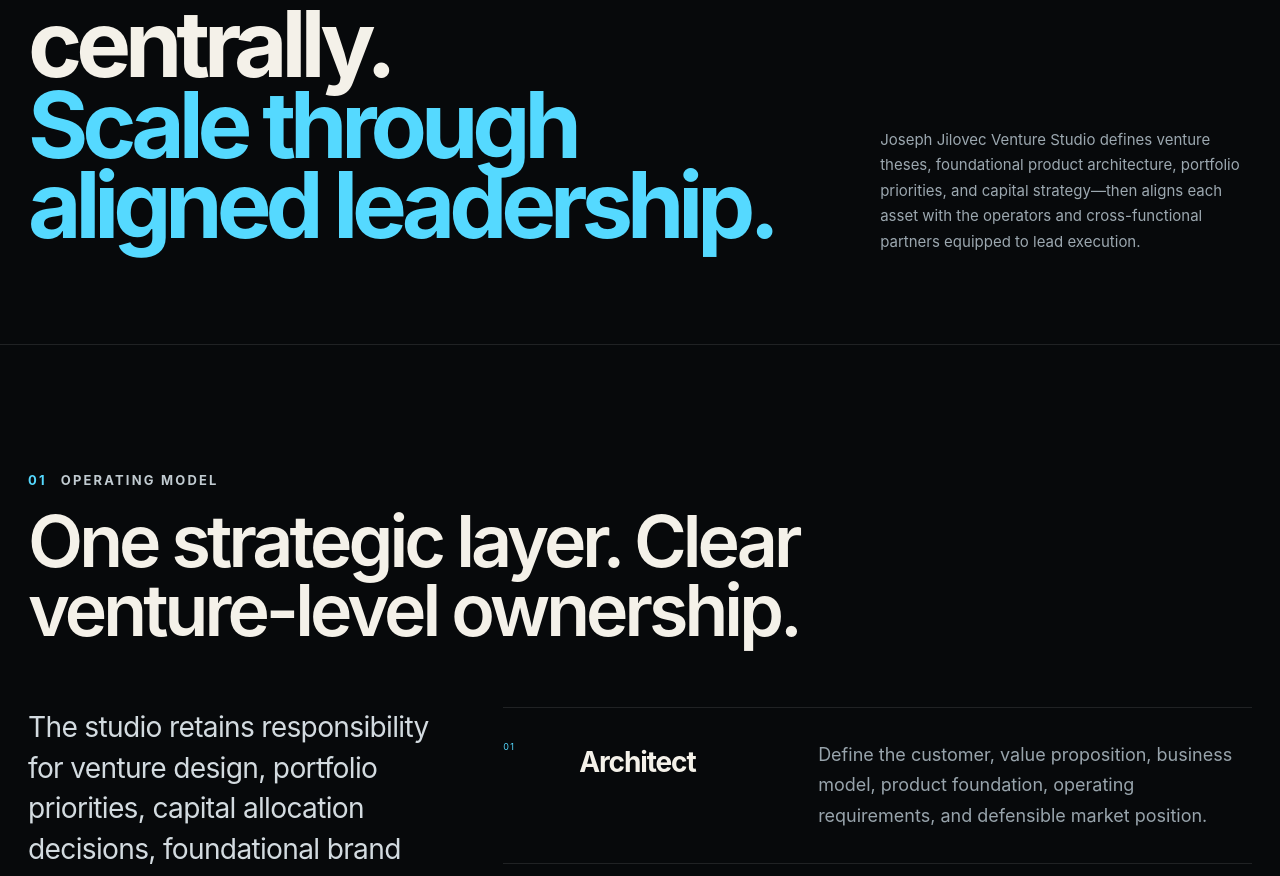
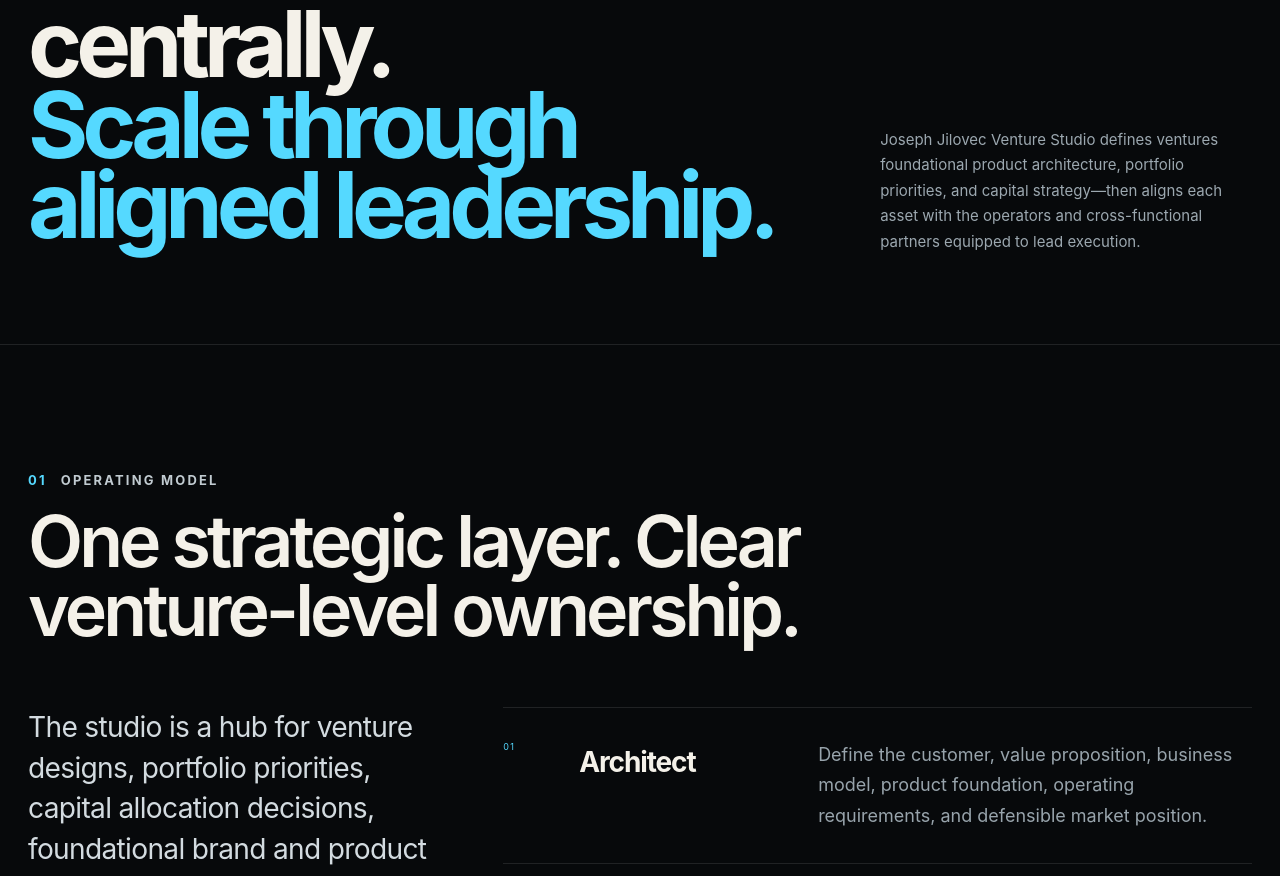
Before and after one commit to josephjilovec/josephjilovec, a Next.js app: page /studio in a window 1280 px wide. Shown: the part 332-1208 px from the top of the page. Built offline with nearby package versions, Linux system fonts and the light colour scheme.

Commit message:
Update page.tsx

```diff
--- a/app/studio/page.tsx
+++ b/app/studio/page.tsx
@@ -9,14 +9,14 @@ export default function StudioPage() {
     <>
       <section className="page-hero">
         <div><p className="hero-kicker">Studio operating model</p><h1>Set direction centrally.<br /><span>Scale through aligned leadership.</span></h1></div>
-        <p>Joseph Jilovec Venture Studio defines venture theses, foundational product architecture, portfolio priorities, and capital strategy—then aligns each asset with the operators and cross-functional partners equipped to lead execution.</p>
+        <p>Joseph Jilovec Venture Studio defines ventures foundational product architecture, portfolio priorities, and capital strategy—then aligns each asset with the operators and cross-functional partners equipped to lead execution.</p>
       </section>
 
       <section className="section studio-operating-section">
         <SectionHeading index="01" eyebrow="Operating model" title="One strategic layer. Clear venture-level ownership." />
         <div className="studio-operating-grid">
           <article className="studio-operating-lead">
-            <p>The studio retains responsibility for venture design, portfolio priorities, capital allocation decisions, foundational brand and product direction, and cross-venture leverage. Day-to-day execution belongs to the operators and functional leaders closest to each company.</p>
+            <p>The studio is a hub for venture designs, portfolio priorities, capital allocation decisions, foundational brand and product direction, and cross-venture leverage.</p>
           </article>
           <div className="studio-operating-points">
             <article><span>01</span><h3>Architect</h3><p>Define the customer, value proposition, business model, product foundation, operating requirements, and defensible market position.</p></article>
```
